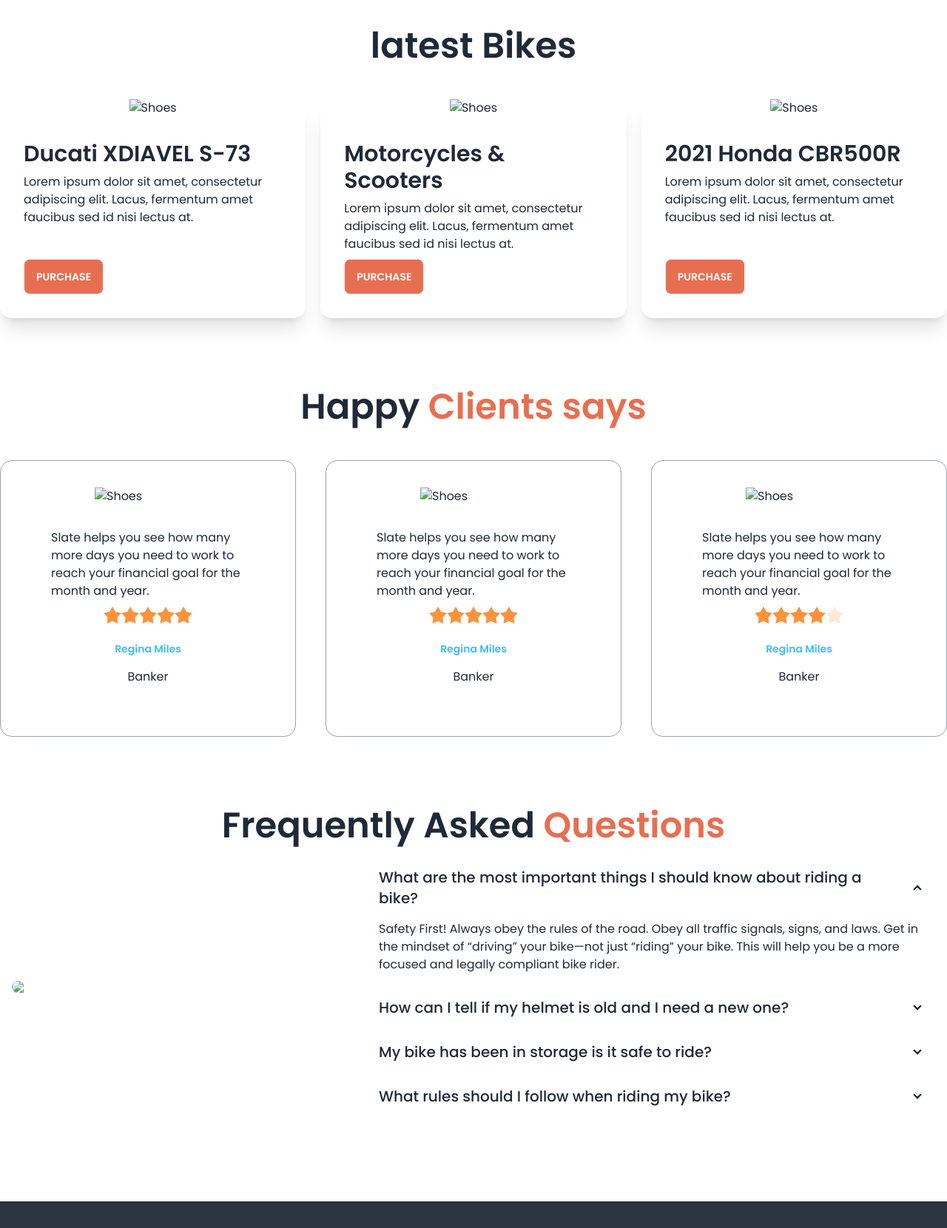
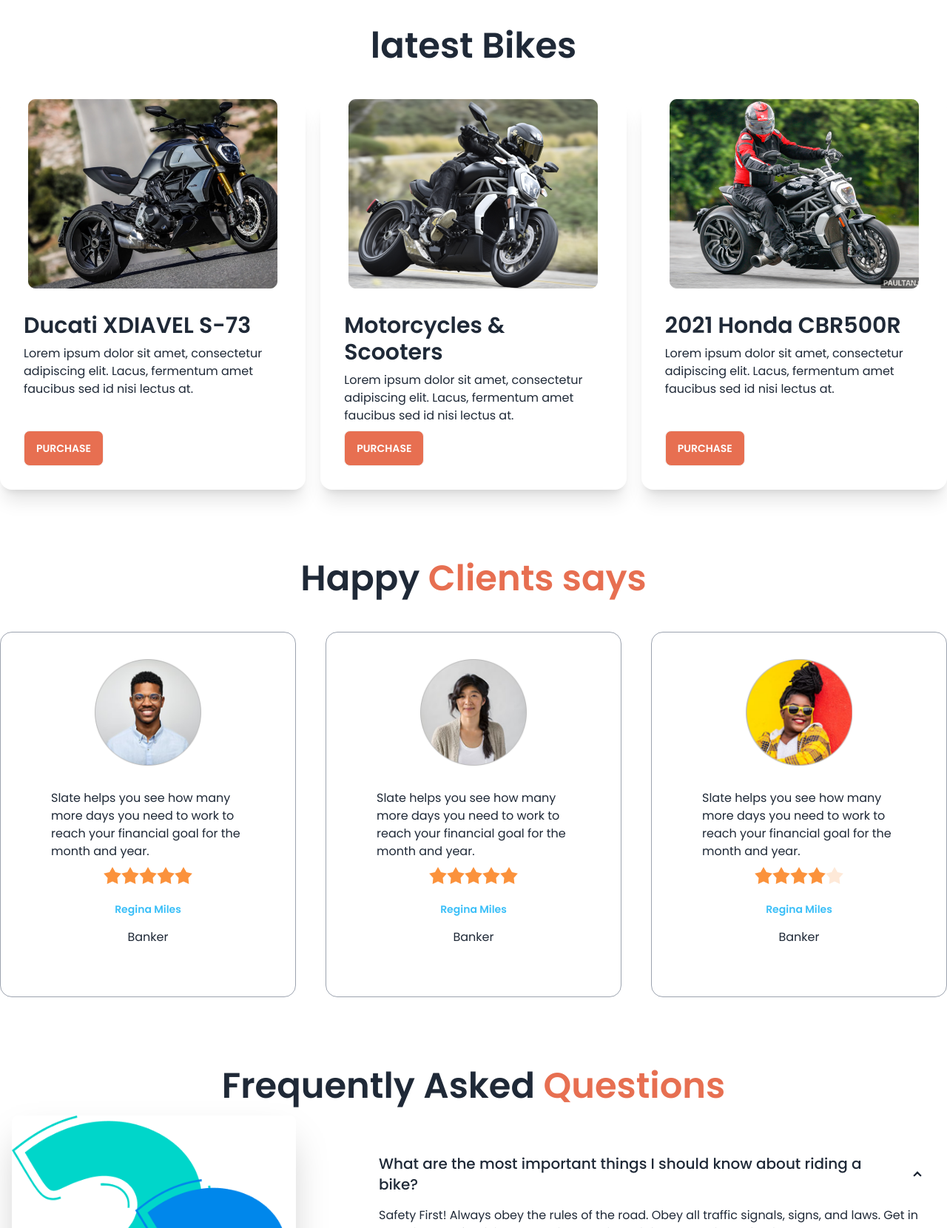
Before and after one commit to Solaimanislam/biker-zone-with-daisyui, a plain HTML site: page index.html in a window 1280 px wide. Shown: the part 1140-2800 px from the top of the page at 74% size. Drawn offline with nearby package versions, Linux system fonts and the light colour scheme; the site is published under a folder, as on GitHub Pages, so addresses that start at the root find nothing.

Commit message:
Update index.html

```diff
--- a/index.html
+++ b/index.html
@@ -89,7 +89,7 @@
                             <button class="btn bg-bike-primary text-white">Purchase</button>
                     </div>
                     <div class="flex-1">
-                        <img src="/images/slider/bike1.png" class="w-[400px]" />
+                        <img src="images/slider/bike1.png" class="w-[400px]" />
                     </div>
                 </div>
 
@@ -112,7 +112,7 @@
                             <button class="btn bg-bike-primary text-white">Purchase</button>
                     </div>
                     <div class="flex-1">
-                        <img src="/images/slider/bike2.png" class="w-[400px]" />
+                        <img src="images/slider/bike2.png" class="w-[400px]" />
                     </div>
                 </div>
 
@@ -135,7 +135,7 @@
                             <button class="btn bg-bike-primary text-white">Purchase</button>
                     </div>
                     <div class="flex-1">
-                        <img src="/images/slider/bike3.png" class="w-[400px]" />
+                        <img src="images/slider/bike3.png" class="w-[400px]" />
                     </div>
                 </div>
 
@@ -158,7 +158,7 @@
                             <button class="btn bg-bike-primary text-white">Purchase</button>
                     </div>
                     <div class="flex-1">
-                        <img src="/images/slider/bike4.png" class="w-[400px]" />
+                        <img src="images/slider/bike4.png" class="w-[400px]" />
                     </div>
                 </div>
 
@@ -189,7 +189,7 @@
             <div class="grid gap-5 grid-cols-1 md:grid-cols-2 lg:grid-cols-3">
                 <!-- first card -->
                 <div class="card bg-base-100 shadow-xl">
-                    <figure><img src="/images/others/latest1.png" alt="Shoes" /></figure>
+                    <figure><img src="images/others/latest1.png" alt="Shoes" /></figure>
                     <div class="card-body">
                       <h2 class="card-title text-3xl ">Ducati XDIAVEL S-73</h2>
                       <p>Lorem ipsum dolor sit amet, consectetur adipiscing elit. Lacus, fermentum amet faucibus sed id nisi lectus at.</p>
@@ -200,7 +200,7 @@
                   </div>
                   <!-- second card -->
                 <div class="card bg-base-100 shadow-xl">
-                    <figure><img src="/images/others/latest2.png" alt="Shoes" /></figure>
+                    <figure><img src="images/others/latest2.png" alt="Shoes" /></figure>
                     <div class="card-body">
                       <h2 class="card-title text-3xl ">Motorcycles & Scooters</h2>
                       <p>Lorem ipsum dolor sit amet, consectetur adipiscing elit. Lacus, fermentum amet faucibus sed id nisi lectus at.</p>
@@ -211,7 +211,7 @@
                   </div>
                   <!-- third card -->
                 <div class="card bg-base-100 shadow-xl">
-                    <figure><img src="/images/others/latest3.png" alt="Shoes" /></figure>
+                    <figure><img src="images/others/latest3.png" alt="Shoes" /></figure>
                     <div class="card-body">
                       <h2 class="card-title text-3xl ">2021 Honda CBR500R</h2>
                       <p>Lorem ipsum dolor sit amet, consectetur adipiscing elit. Lacus, fermentum amet faucibus sed id nisi lectus at.</p>
@@ -228,7 +228,7 @@
             <div class="grid mt-12 grid-cols-1 md:grid-cols-2 lg:grid-cols-3 gap-10">
                 <!-- Frist review -->
                 <div class="card bg-base-100 p-9 border border-gray-400">
-                    <figure><img class="w-36" src="/images/others/user-1.png" alt="Shoes" /></figure>
+                    <figure><img class="w-36" src="images/others/user-1.png" alt="Shoes" /></figure>
                     <div class="card-body">
                       <p>Slate helps you see how
                         many more days you need
@@ -249,7 +249,7 @@
                   </div>
                 <!-- second review -->
                 <div class="card bg-base-100 p-9 border border-gray-400">
-                    <figure><img class="w-36" src="/images/others/user-2.png" alt="Shoes" /></figure>
+                    <figure><img class="w-36" src="images/others/user-2.png" alt="Shoes" /></figure>
                     <div class="card-body">
                       <p>Slate helps you see how
                         many more days you need
@@ -270,7 +270,7 @@
                   </div>
                 <!-- third review -->
                 <div class="card bg-base-100 p-9 border border-gray-400">
-                    <figure><img class="w-36" src="/images/others/user-3.png" alt="Shoes" /></figure>
+                    <figure><img class="w-36" src="images/others/user-3.png" alt="Shoes" /></figure>
                     <div class="card-body">
                       <p>Slate helps you see how
                         many more days you need
@@ -297,7 +297,7 @@
             <h3 class="text-5xl font-semibold text-center">Frequently Asked <span class="text-bike-primary"> Questions</span></h3>
             <div class="hero">
                 <div class="hero-content flex-col lg:gap-24 lg:flex-row">
-                  <img src="/images/others/faq.png" class="w-3/4 lg:max-w-sm rounded-lg shadow-2xl" />
+                  <img src="images/others/faq.png" class="w-3/4 lg:max-w-sm rounded-lg shadow-2xl" />
                   <div>
                     <div class="collapse collapse-arrow ">
                         <input type="radio" name="my-accordion-2" checked="checked" />
```
